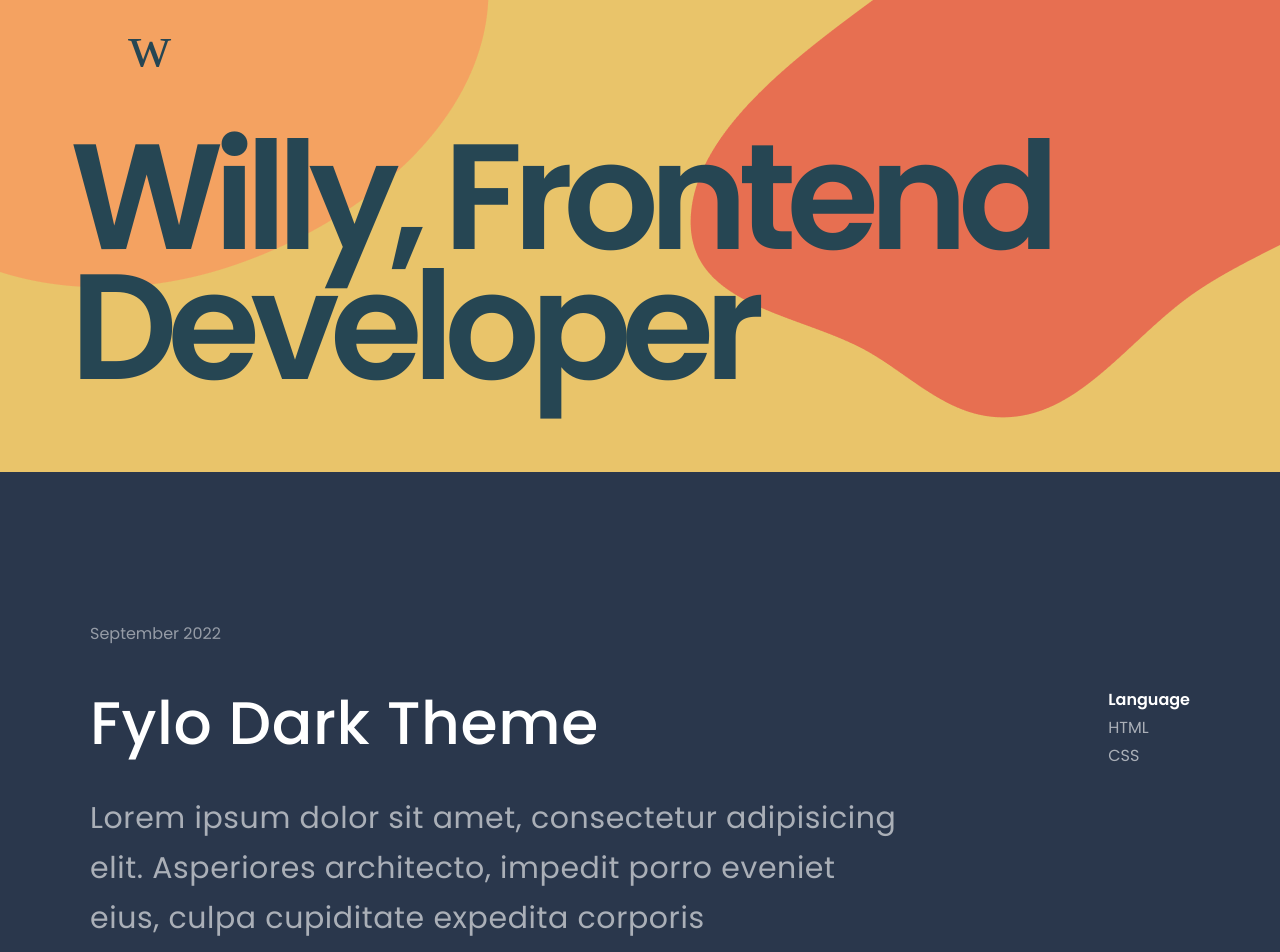
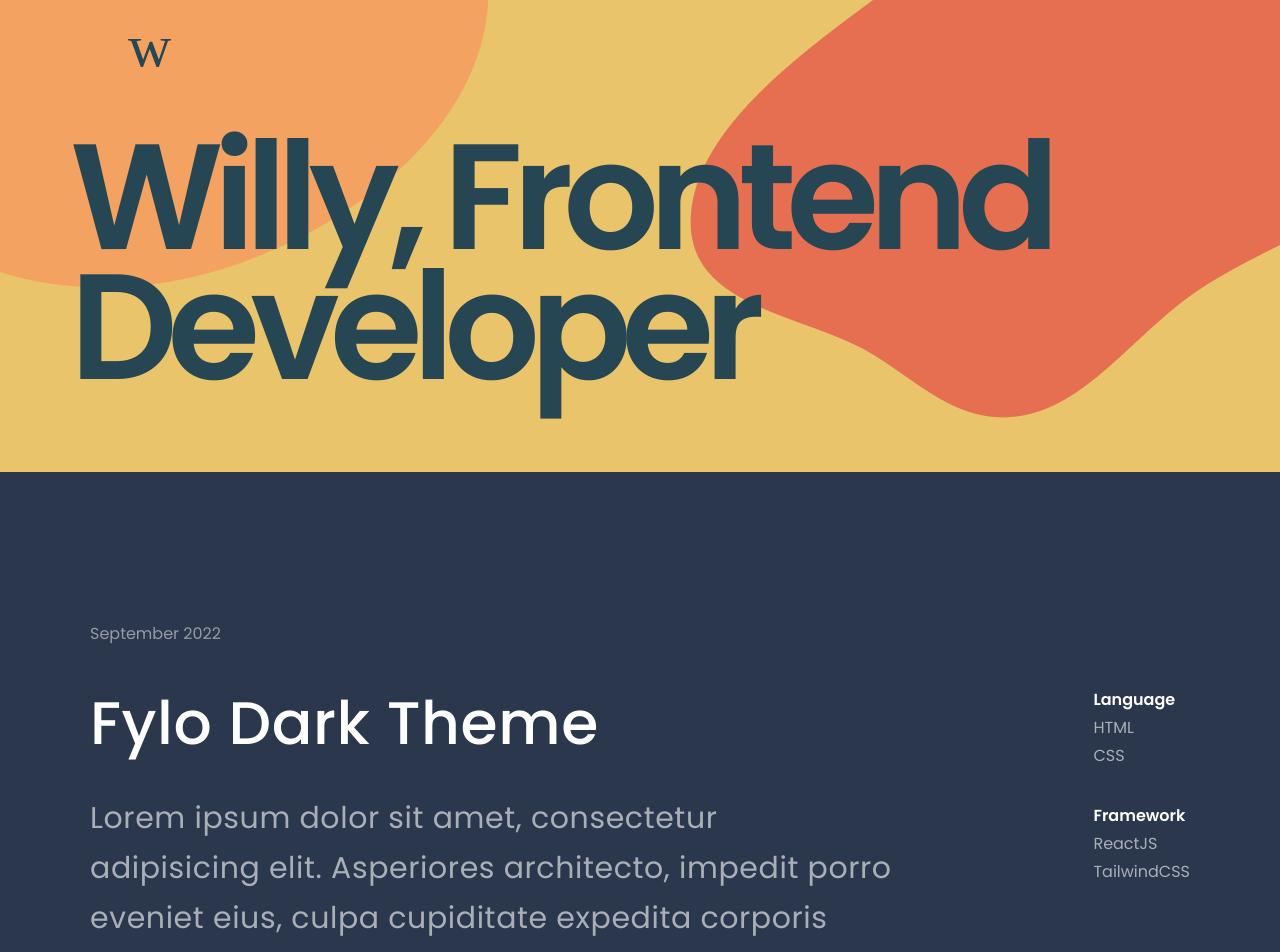
Before and after one commit to wllyvx/my-portfolio, a React (Create React App) app: page / in a window 1280 px wide. Shown: the top 952 px of the page. Built offline with nearby package versions, Linux system fonts and the light colour scheme; the HTML template or start-up script is replaced by a standard one.

Commit message:
adding dynamic data for lang and framework

```diff
--- a/src/components/Works.jsx
+++ b/src/components/Works.jsx
@@ -3,8 +3,10 @@ import WorksItems from "./WorksItems";
 import worksData from "../worksData";
 
 function Works() {
-  const workElements = [...worksData].reverse().map((item) => {
   return (
+    <section className="mt-10">
+      <div>
+        {[...worksData].reverse().map((item) => (
           <WorksItems
             key={item.id}
             img={item.img}
@@ -12,13 +14,11 @@ function Works() {
             site={item.site}
             background={item.background}
             date={item.date}
-      />
-    );
-  });
-
-  return (
-    <section className="mt-10">
-      <div>{workElements}</div>
+            lang={item.lang}
+            framework={item.framework}
+          ></WorksItems>
+        ))}
+      </div>
     </section>
   );
 }
--- a/src/components/WorksItems.jsx
+++ b/src/components/WorksItems.jsx
@@ -27,12 +27,23 @@ function WorksItems(props) {
               Quaerat, nam nulla.
             </p>
           </div>
-          <div className="text-[16px] leading-[28px]">
-            <h4 className="font-[600]">Language</h4>
-            <ul className="opacity-60">
-              <li>HTML</li>
-              <li>CSS</li>
-            </ul>
+          <div className="space-y-8">
+            <div className="text-[16px] leading-[28px]">
+              <h4 className="font-[600]">Language</h4>
+              <ul className="opacity-60">
+                {props.lang.map((item) => (
+                  <li key={item}>{item}</li>
+                ))}
+              </ul>
+            </div>
+            <div className="text-[16px] leading-[28px]">
+              <h4 className="font-[600]">Framework</h4>
+              <ul className="opacity-60">
+                {props.framework.map((item) => (
+                  <li key={item}>{item}</li>
+                ))}
+              </ul>
+            </div>
           </div>
         </div>
       </div>
--- a/src/worksData.js
+++ b/src/worksData.js
@@ -6,6 +6,8 @@ const worksData = [
     site: "https://wllyvx.github.io/devchallanges-interior-consultant/",
     background: "background1",
     date: "December 2021",
+    lang: ["HTML", "CSS", "Javascript"],
+    framework: ["-"],
   },
   {
     id: "2",
@@ -14,6 +16,8 @@ const worksData = [
     site: "https://wllyvx.github.io/sunnyside-agency-landing-page/",
     background: "background2",
     date: "December 2021",
+    lang: ["HTML", "CSS", "Javascript"],
+    framework: ["TailwindCSS"],
   },
   {
     id: "3",
@@ -22,6 +26,8 @@ const worksData = [
     site: "https://wllyvx.github.io/frontendmentor-huddle-feature-block/",
     background: "background3",
     date: "January 2022",
+    lang: ["HTML", "CSS"],
+    framework: ["-"],
   },
   {
     id: "4",
@@ -30,6 +36,8 @@ const worksData = [
     site: "https://wllyvx.github.io/frontendmentor-loopstudio/",
     background: "loopstudio",
     date: "July 2022",
+    lang: ["HTML", "CSS", "Javascript"],
+    framework: ["ReactJS", "TailwindCSS"],
   },
   {
     id: "5",
@@ -38,6 +46,8 @@ const worksData = [
     site: "https://frontendmentor-fylo-dark-theme.vercel.app/",
     background: "fylo",
     date: "September 2022",
+    lang: ["HTML", "CSS"],
+    framework: ["ReactJS", "TailwindCSS"],
   },
 ];
 
```
Lines whose indentation alone changed are shown as unchanged.
